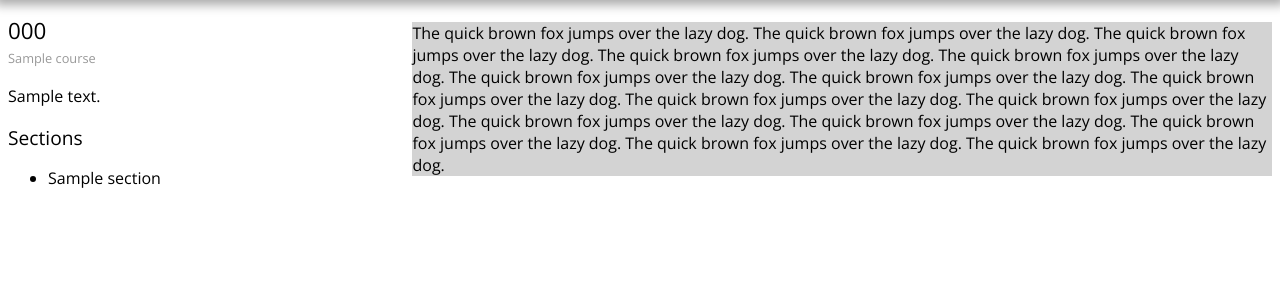
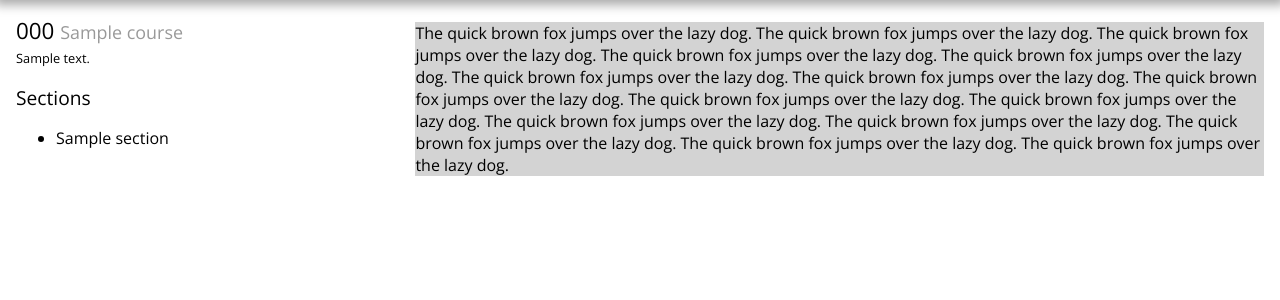
Before and after one commit to pcalulo/lugsched, a Django app: template templates/coursewiki/coursedetails.html in a window 1280 px wide. Shown: the part 48-348 px from the top of the page. Run offline with Django 3.2, Linux system fonts and the light colour scheme; the template is opened without the code that fills it: most values are stand-ins (such as "Sample title", 1, 10 or a date in 2020).

Commit message:
Experimented with course detail page style

```diff
--- a/static/css/coursewiki/coursedetails.css
+++ b/static/css/coursewiki/coursedetails.css
@@ -21,3 +21,7 @@ div.course-comments {
     position: relative;
     top: 16px;
 }
+
+h1 > .faded-out {
+    font-size: 80%;
+}
--- a/static/css/styles.css
+++ b/static/css/styles.css
@@ -83,8 +83,9 @@ div.app-description {
 }
 
 div.small-padding {
-    padding-left: 8px;
-    padding-right: 8px;
+    /* Match the 16px padding on the top bar */
+    padding-left: 16px;
+    padding-right: 16px;
 }
 
 div.limit-width {
--- a/templates/coursewiki/coursedetails.html
+++ b/templates/coursewiki/coursedetails.html
@@ -15,12 +15,13 @@
     <div id="container">
 
     <div class="course-details">
-        <h1 class="no-bottom-margin">{{ course.code }}</h1>
-        <span class="subtext faded-out">{{ course.name }}</span>
-
-        <p>
+        <h1 class="no-bottom-margin">
+            {{ course.code }}
+            <span class="faded-out">{{ course.name }}</span>
+        </h1>
+        <span class="subtext">
             {{ course.description }}
-        </p>
+        </span>
 
         <h2 class="minimal-bottom-margin">Sections</h2>
         {% if sections|length > 0 %}
@@ -30,7 +31,9 @@
             {% endfor %}
             </ul>
         {% else %}
-            This course doesn't have any sections yet.
+            <span class="subtext">
+                This course doesn't have any sections yet.
+            </span>
         {% endif %}
     </div>
 
```
